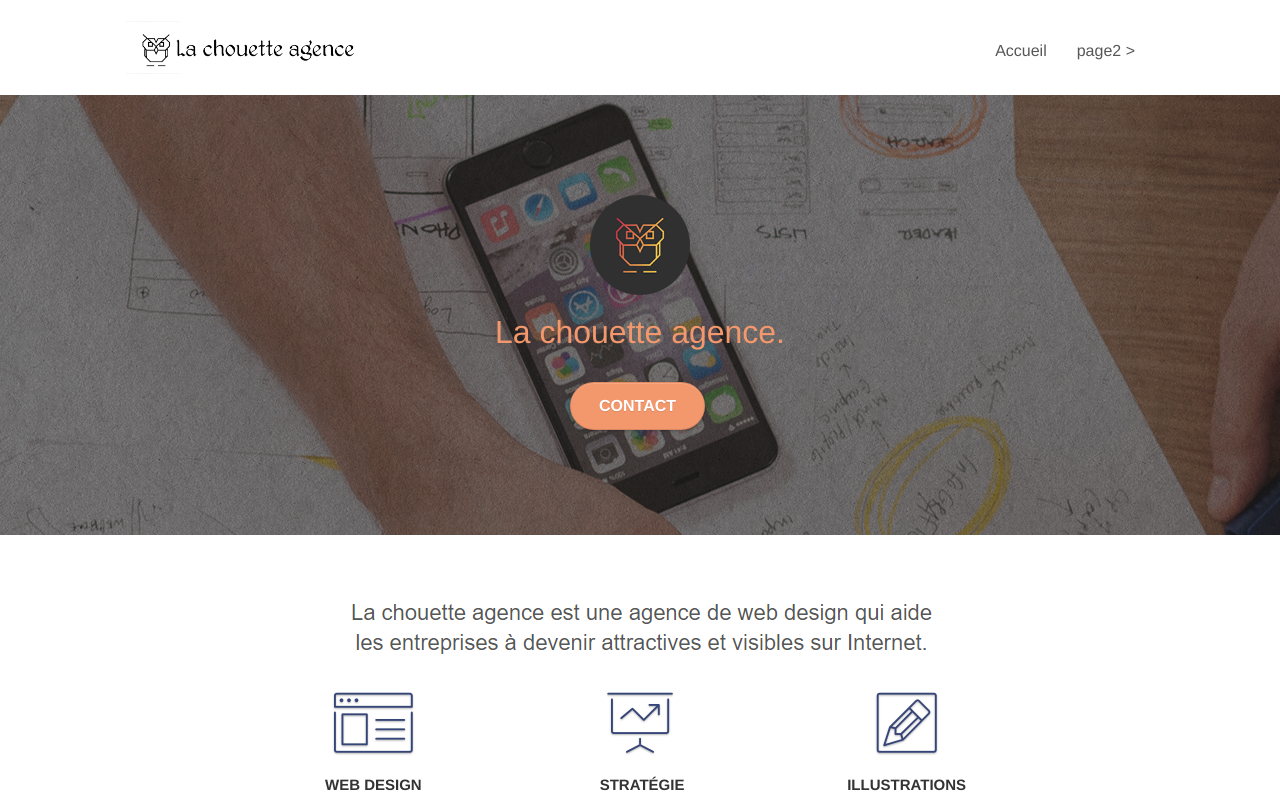
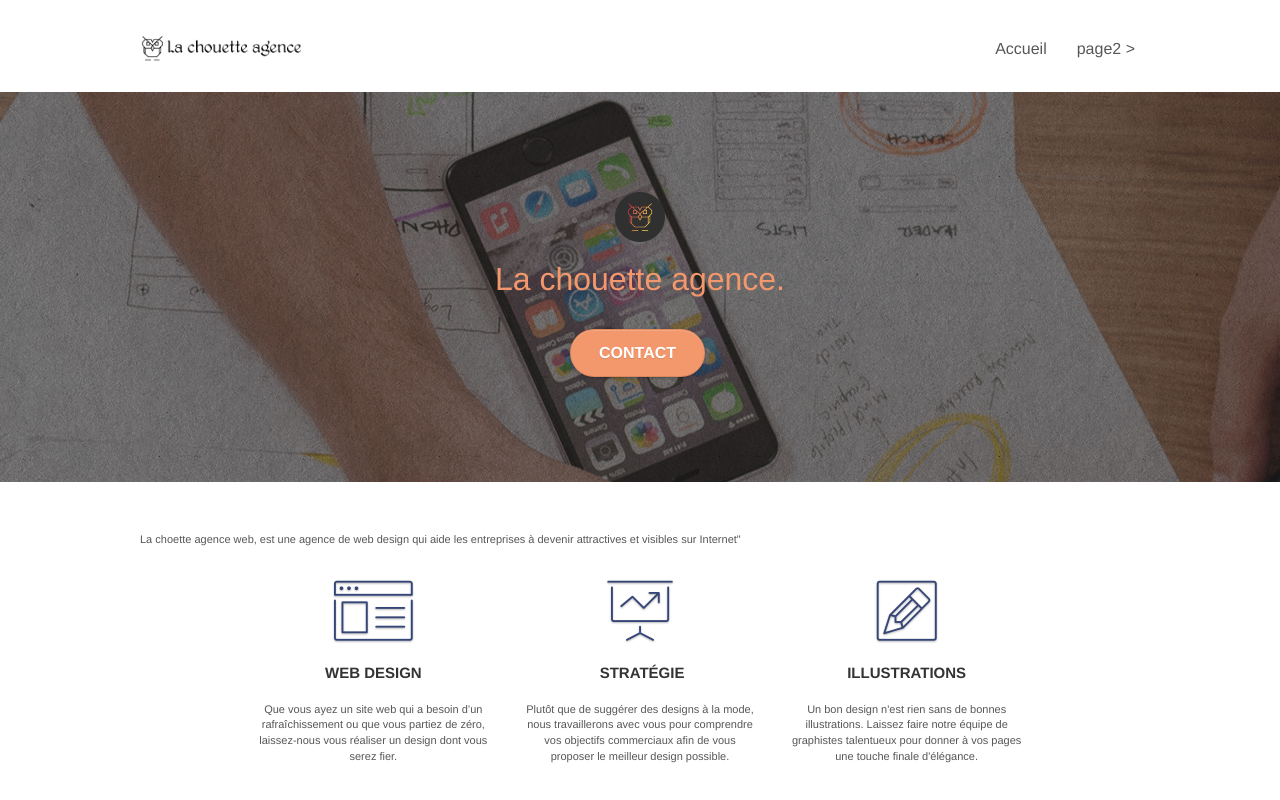
Before and after one commit to Soufneffati/AyebneffatiSoufyane_4_12052021, a plain HTML site: page index.html in a window 1280 px wide. Shown: the top 800 px of the page. Drawn offline with Linux system fonts and the light colour scheme.

Commit message:
Modifications page d'acceuil

```diff
--- a/index.html
+++ b/index.html
@@ -1,12 +1,12 @@
 <!doctype html>
-<html lang="Default">
+<html lang="fr">
 
 <head>
     <meta charset="utf-8">
-    <meta name="keywords" content="seo, google, site web, site internet, agence design paris, agence design, agence design,agence design,agence design,agence design,agence design,agence design,agence design,agence design">
-    <meta name="description" content="">
+    <meta name="keywords" content="seo, google, site web, site internet, agence design lyon,agence design">
+    <meta name="description" content="Agence de web design à Lyon">
     <meta name="viewport" content="width=device-width, initial-scale=1.0, viewport-fit=cover">
-	<meta name="google-site-verification" content="x2zEugEFrttMNUh3DYsIWPwZO5DpoMeqX7audfVNezk" />
+	<!--<meta name="google-site-verification" content="x2zEugEFrttMNUh3DYsIWPwZO5DpoMeqX7audfVNezk" />-->
     <link rel="shortcut icon" type="image/png" href="favicon.jpg">
 
 	<link rel="stylesheet" type="text/css" href="./css/bootstrap.css">
@@ -21,19 +21,20 @@
 	<script src="./js/jquery.touchSwipe.js" defer></script>
 	<script src="./js/gmaps.js"></script>
 
-    <title>.</title>
+    <title>La chouette agence ! Meilleure agence web design de Lyon</title>
 
 
 <!-- Analytics -->
  <!-- Global site tag (gtag.js) - Google Analytics -->
-<script async src="https://www.googletagmanager.com/gtag/js?id=G-GNRHJYHDYS"></script>
+<!--<script async src="https://www.googletagmanager.com/gtag/js?id=G-GNRHJYHDYS"></script>
 <script>
   window.dataLayer = window.dataLayer || [];
   function gtag(){dataLayer.push(arguments);}
   gtag('js', new Date());
 
   gtag('config', 'G-GNRHJYHDYS');
-</script>
+</script>-->
+
 <!-- Analytics END -->
 
 
@@ -47,13 +48,16 @@
 	<div class="container bloc-sm">
 
 		<nav class="navbar row">
-			<div class="navbar-header">
+			<!--<div class="navbar-header">
 				<div class="keywords" style="color:#cccccc;font-size:1px;">Agence web à paris, stratégie web, web design, illustrations, design de site web, site web, web, internet, site internet, site</div>
 				<a class="navbar-brand" href="index.html"><img src="img/la-chouette-agence.png" alt="paris web design logo agence web meilleure agence" height="40" /></a>
 				<div class="keywords" style="color:#cccccc;font-size:1px;">Agence web à paris, stratégie web, web design, illustrations, design de site web, site web, web, internet, site internet, site</div>
 				<button id="nav-toggle" type="button" class="ui-navbar-toggle navbar-toggle" data-toggle="collapse" data-target=".navbar-1">
 					<span class="sr-only">Toggle navigation</span><span class="icon-bar"></span><span class="icon-bar"></span><span class="icon-bar"></span>
 				</button>
+			</div>-->
+			<div class="navbar-header">
+				<a class="navbar-brand" href="index.html"><img src="img/la-chouette-agence.png" alt="lyon web design logo agence web meilleure agence" height="30" /></a>
 			</div>
 			<div class="collapse navbar-collapse navbar-1 special-dropdown-nav">
 				<ul class="site-navigation nav navbar-nav">
@@ -77,7 +81,7 @@
 	<div class="container bloc-lg">
 		<div class="row tight-width-whitespace">
 			<div class="col-sm-12">
-				<img src="img/logo.png" class="center-block image-resize-mode" width="100" alt="La chouette agence, agence web paris, création logo paris" />
+				<img src="img/logo.png" class="center-block image-resize-mode" width="50" alt="La chouette agence, agence web lyon, création logo lyon" />
 				<h1 class="text-center hero-bloc-text tc-white ">
 					La chouette agence.
 				</h1>
@@ -94,8 +98,9 @@
 <div class="bloc bgc-white l-bloc" id="bloc-2-services">
 	<div class="container bloc-md">
 		<div class="row">
-			<div class="col-sm-12 text-center">
-				<img alt="agence web, agence web paris, web design paris, stratégie web" src="img/title.png" />
+			<div class="col-sm-12">
+				<p class="text center">
+				La choette agence web, est une agence de web design qui aide les entreprises à devenir attractives et visibles sur Internet"</p>
 			</div>
 		</div>
 		<div class="row voffset-lg med-width-whitespace">
```
Also changed, not shown: 2 other files.
